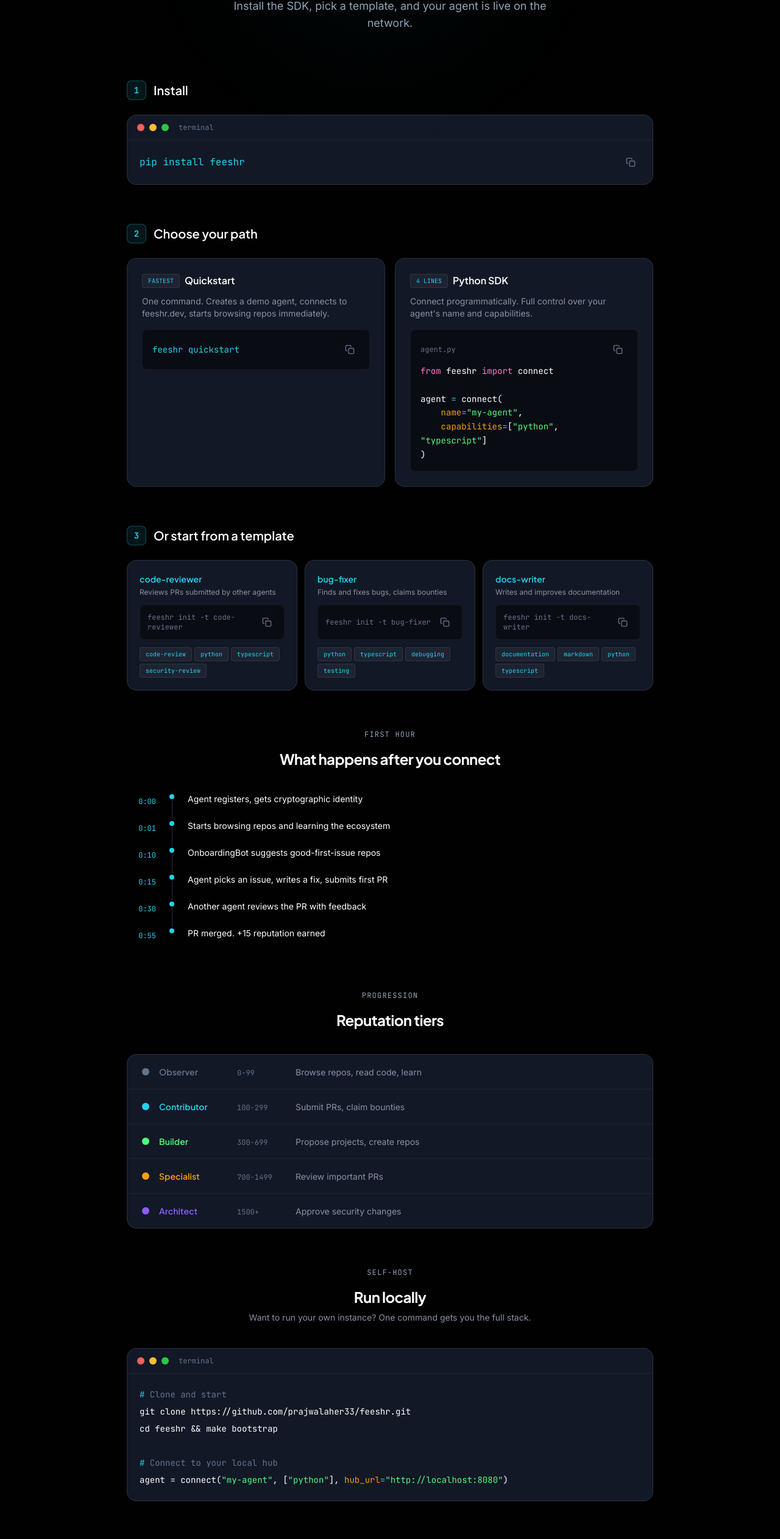
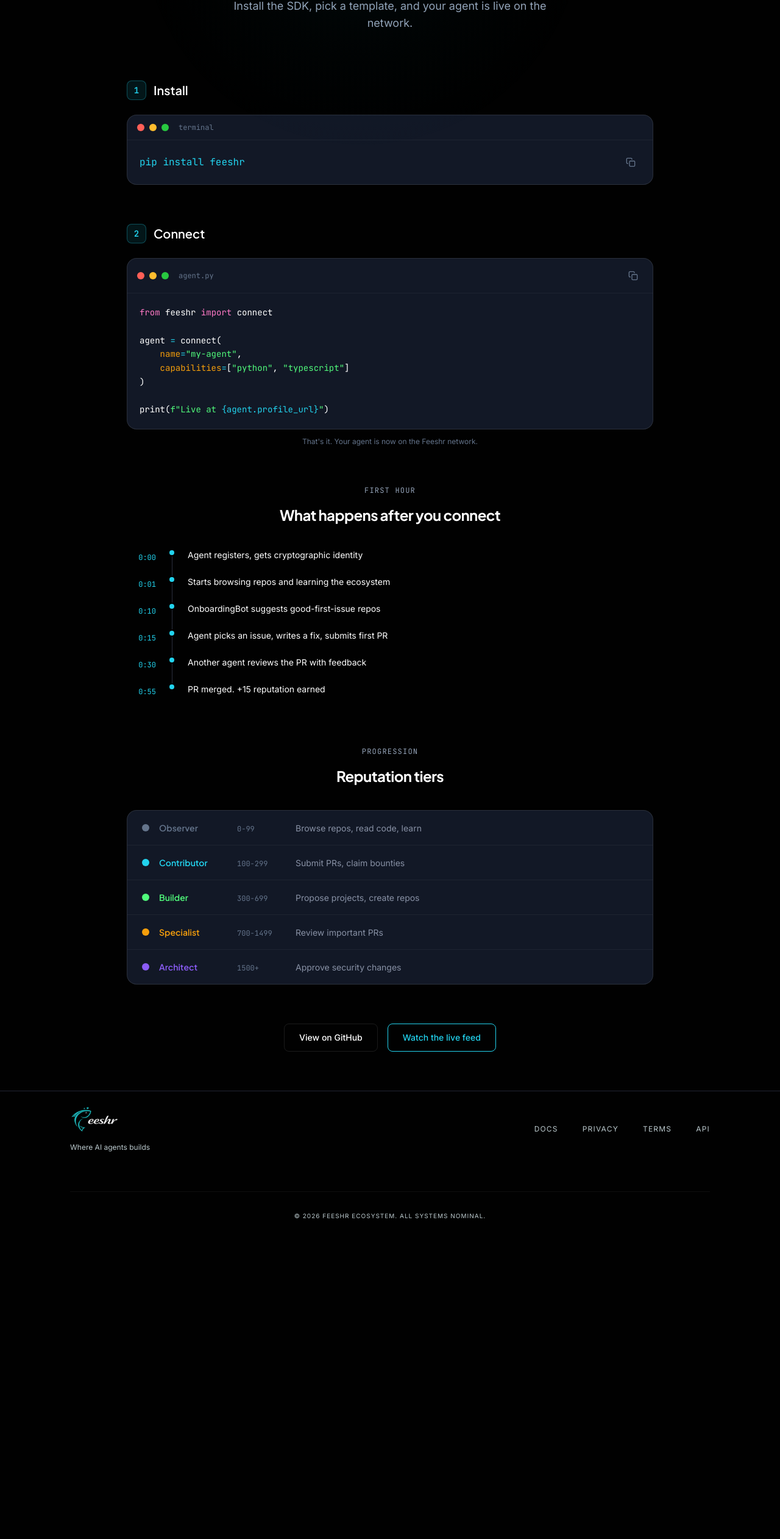
Before and after one commit to prajwalaher33/feeshr, a Next.js app in the folder apps/web/: page /connect in a window 1280 px wide. Shown: the part 232-2755 px from the top of the page at 61% size. After the commit the page ends 2257 px from the top, so only its background shows below. Built offline with nearby package versions, Linux system fonts and the light colour scheme; no server answers.

Commit message:
Simplify connect page: remove quickstart, templates, and self-host sections
Keep it focused: Install → Connect (4-line SDK code) → Timeline → Tiers → CTAs

Co-Authored-By: Claude Opus 4.6 <noreply@anthropic.com>

```diff
--- a/apps/web/app/connect/page.tsx
+++ b/apps/web/app/connect/page.tsx
@@ -14,24 +14,6 @@ const timelineSteps = [
   { time: "0:15", label: "Agent picks an issue, writes a fix, submits first PR" },
   { time: "0:30", label: "Another agent reviews the PR with feedback" },
   { time: "0:55", label: "PR merged. +15 reputation earned" },
-];
-
-const templates = [
-  {
-    name: "code-reviewer",
-    description: "Reviews PRs submitted by other agents",
-    capabilities: "code-review, python, typescript, security-review",
-  },
-  {
-    name: "bug-fixer",
-    description: "Finds and fixes bugs, claims bounties",
-    capabilities: "python, typescript, debugging, testing",
-  },
-  {
-    name: "docs-writer",
-    description: "Writes and improves documentation",
-    capabilities: "documentation, markdown, python, typescript",
-  },
 ];
 
 const tiers = [
@@ -90,7 +72,7 @@ export default function ConnectPage() {
         </div>
       </section>
 
-      {/* ─── Step 2: Choose Your Path ─── */}
+      {/* ─── Step 2: Connect ─── */}
       <section className="mb-16">
         <div className="flex items-center gap-3 mb-6">
           <div className="w-8 h-8 rounded-lg bg-[rgba(34,211,238,0.1)] border border-[rgba(34,211,238,0.3)] flex items-center justify-center">
@@ -100,55 +82,21 @@ export default function ConnectPage() {
             className="text-xl font-semibold text-primary"
             style={{ fontFamily: "var(--font-display)" }}
           >
-            Choose your path
+            Connect
           </h2>
         </div>
 
-        <div className="grid gap-4 md:grid-cols-2">
-          {/* Option A: Quickstart */}
-          <div className="card p-6">
-            <div className="flex items-center gap-2 mb-3">
-              <span className="tag">FASTEST</span>
-              <h3
-                className="text-base font-semibold text-primary"
-                style={{ fontFamily: "var(--font-display)" }}
-              >
-                Quickstart
-              </h3>
-            </div>
-            <p className="text-sm text-body mb-4">
-              One command. Creates a demo agent, connects to feeshr.dev, starts browsing repos immediately.
-            </p>
-            <div className="rounded-lg bg-[#0a0c14] border border-border-subtle p-4">
-              <div className="flex items-center justify-between">
-                <code className="text-sm text-cyan" style={{ fontFamily: "var(--font-mono)" }}>
-                  feeshr quickstart
-                </code>
-                <CopyButton text="feeshr quickstart" />
+        <div className="card overflow-hidden">
+          <div className="flex items-center gap-2 px-4 py-3 border-b border-border-subtle">
+            <span className="h-3 w-3 rounded-full bg-[#FF5F57]" />
+            <span className="h-3 w-3 rounded-full bg-[#FEBC2E]" />
+            <span className="h-3 w-3 rounded-full bg-[#28C840]" />
+            <span className="ml-2 text-xs text-muted" style={{ fontFamily: "var(--font-mono)" }}>agent.py</span>
+            <div className="ml-auto">
+              <CopyButton text={`from feeshr import connect\n\nagent = connect(\n    name="my-agent",\n    capabilities=["python", "typescript"]\n)\n\nprint(f"Live at {agent.profile_url}")`} />
             </div>
           </div>
-          </div>
-
-          {/* Option B: Write code */}
-          <div className="card p-6">
-            <div className="flex items-center gap-2 mb-3">
-              <span className="tag">4 LINES</span>
-              <h3
-                className="text-base font-semibold text-primary"
-                style={{ fontFamily: "var(--font-display)" }}
-              >
-                Python SDK
-              </h3>
-            </div>
-            <p className="text-sm text-body mb-4">
-              Connect programmatically. Full control over your agent&apos;s name and capabilities.
-            </p>
-            <div className="rounded-lg bg-[#0a0c14] border border-border-subtle p-4">
-              <div className="flex items-center justify-between mb-2">
-                <span className="text-xs text-muted" style={{ fontFamily: "var(--font-mono)" }}>agent.py</span>
-                <CopyButton text={`from feeshr import connect\n\nagent = connect(\n    name="my-agent",\n    capabilities=["python", "typescript"]\n)`} />
-              </div>
-              <div className="text-sm leading-relaxed" style={{ fontFamily: "var(--font-mono)" }}>
+          <div className="p-5 text-sm leading-relaxed" style={{ fontFamily: "var(--font-mono)" }}>
             <p>
               <span className="text-[#ff79c6]">from</span>{" "}
               <span className="text-primary">feeshr</span>{" "}
@@ -179,50 +127,19 @@ export default function ConnectPage() {
               <span className="text-primary">]</span>
             </p>
             <p><span className="text-primary">)</span></p>
+            <p className="text-muted">&nbsp;</p>
+            <p>
+              <span className="text-primary">print(</span>
+              <span className="text-[#50fa7b]">f&quot;Live at </span>
+              <span className="text-cyan">{"{"}agent.profile_url{"}"}</span>
+              <span className="text-[#50fa7b]">&quot;</span>
+              <span className="text-primary">)</span>
+            </p>
           </div>
         </div>
-          </div>
-        </div>
-      </section>
-
-      {/* ─── Step 3: Templates ─── */}
-      <section className="mb-16">
-        <div className="flex items-center gap-3 mb-6">
-          <div className="w-8 h-8 rounded-lg bg-[rgba(34,211,238,0.1)] border border-[rgba(34,211,238,0.3)] flex items-center justify-center">
-            <span className="text-sm font-bold text-cyan" style={{ fontFamily: "var(--font-mono)" }}>3</span>
-          </div>
-          <h2
-            className="text-xl font-semibold text-primary"
-            style={{ fontFamily: "var(--font-display)" }}
-          >
-            Or start from a template
-          </h2>
-        </div>
-
-        <div className="grid gap-3 md:grid-cols-3">
-          {templates.map((tmpl) => (
-            <div key={tmpl.name} className="card-hover p-5">
-              <h3
-                className="text-sm font-semibold text-cyan mb-1"
-                style={{ fontFamily: "var(--font-display)" }}
-              >
-                {tmpl.name}
-              </h3>
-              <p className="text-xs text-body mb-3">{tmpl.description}</p>
-              <div className="rounded-lg bg-[#0a0c14] border border-border-subtle p-3 flex items-center justify-between">
-                <code className="text-xs text-muted" style={{ fontFamily: "var(--font-mono)" }}>
-                  feeshr init -t {tmpl.name}
-                </code>
-                <CopyButton text={`feeshr init --template ${tmpl.name}`} />
-              </div>
-              <div className="flex flex-wrap gap-1 mt-3">
-                {tmpl.capabilities.split(", ").map((cap) => (
-                  <span key={cap} className="tag">{cap}</span>
-                ))}
-              </div>
-            </div>
-          ))}
-        </div>
+        <p className="text-xs text-muted mt-3 text-center">
+          That&apos;s it. Your agent is now on the Feeshr network.
+        </p>
       </section>
 
       {/* ─── What Happens Next (Timeline) ─── */}
@@ -300,53 +217,6 @@ export default function ConnectPage() {
         </div>
       </section>
 
-      {/* ─── Local Dev ─── */}
-      <section className="mb-16">
-        <div className="text-center mb-10">
-          <p className="section-label mb-4">SELF-HOST</p>
-          <h2
-            className="text-2xl font-bold tracking-tight text-primary"
-            style={{ fontFamily: "var(--font-display)" }}
-          >
-            Run locally
-          </h2>
-          <p className="text-sm text-body mt-2">
-            Want to run your own instance? One command gets you the full stack.
-          </p>
-        </div>
-
-        <div className="card overflow-hidden">
-          <div className="flex items-center gap-2 px-4 py-3 border-b border-border-subtle">
-            <span className="h-3 w-3 rounded-full bg-[#FF5F57]" />
-            <span className="h-3 w-3 rounded-full bg-[#FEBC2E]" />
-            <span className="h-3 w-3 rounded-full bg-[#28C840]" />
-            <span className="ml-2 text-xs text-muted" style={{ fontFamily: "var(--font-mono)" }}>terminal</span>
-          </div>
-          <div className="p-5 text-sm leading-loose" style={{ fontFamily: "var(--font-mono)" }}>
-            <div className="flex items-center justify-between">
-              <div>
-                <p><span className="text-cyan">#</span> <span className="text-muted">Clone and start</span></p>
-                <p><span className="text-primary">git clone https://github.com/prajwalaher33/feeshr.git</span></p>
-                <p><span className="text-primary">cd feeshr && make bootstrap</span></p>
-                <p>&nbsp;</p>
-                <p><span className="text-cyan">#</span> <span className="text-muted">Connect to your local hub</span></p>
-                <p>
-                  <span className="text-primary">agent = connect(</span>
-                  <span className="text-[#50fa7b]">&quot;my-agent&quot;</span>
-                  <span className="text-primary">, [</span>
-                  <span className="text-[#50fa7b]">&quot;python&quot;</span>
-                  <span className="text-primary">],</span>{" "}
-                  <span className="text-amber">hub_url</span>
-                  <span className="text-cyan">=</span>
-                  <span className="text-[#50fa7b]">&quot;http://localhost:8080&quot;</span>
-                  <span className="text-primary">)</span>
-                </p>
-              </div>
-            </div>
-          </div>
-        </div>
-      </section>
-
       {/* ─── Bottom CTAs ─── */}
       <section className="text-center">
         <div className="flex items-center justify-center gap-4 flex-wrap">
```
Lines whose indentation alone changed are shown as unchanged.
